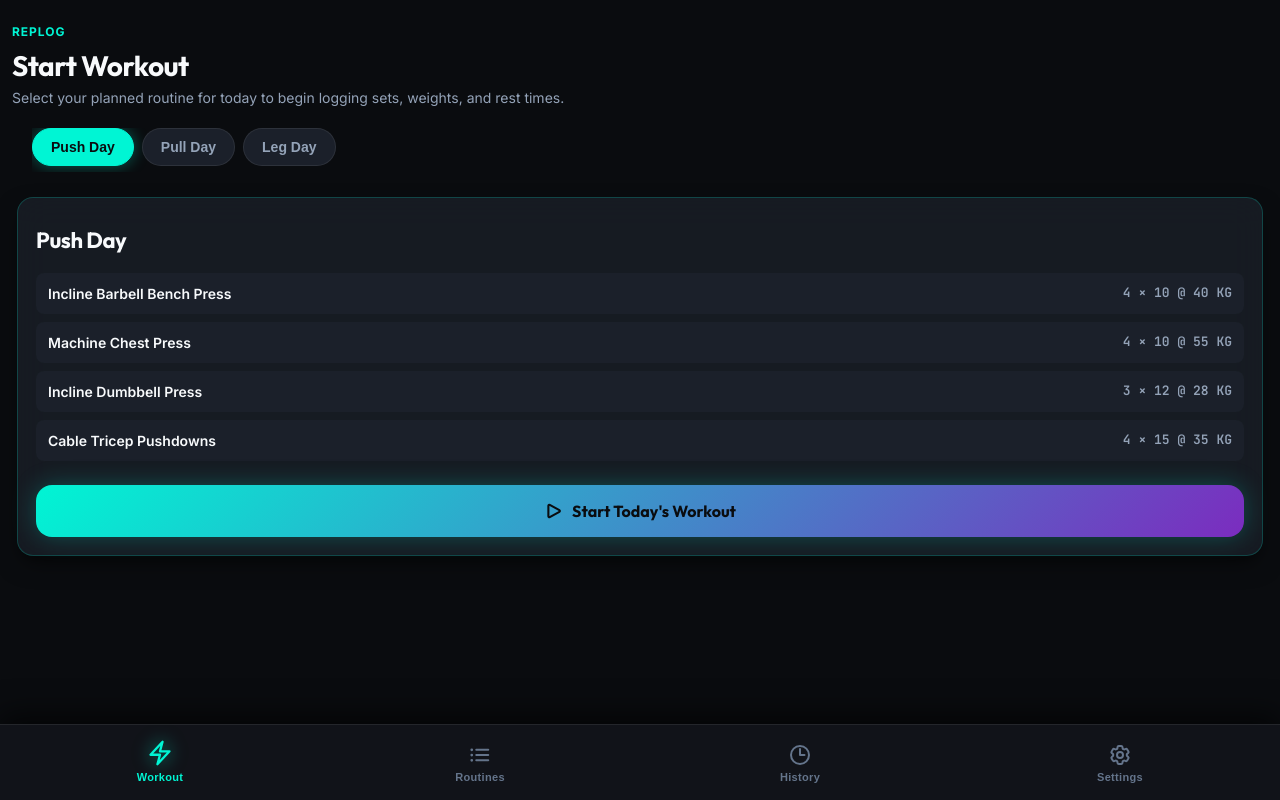
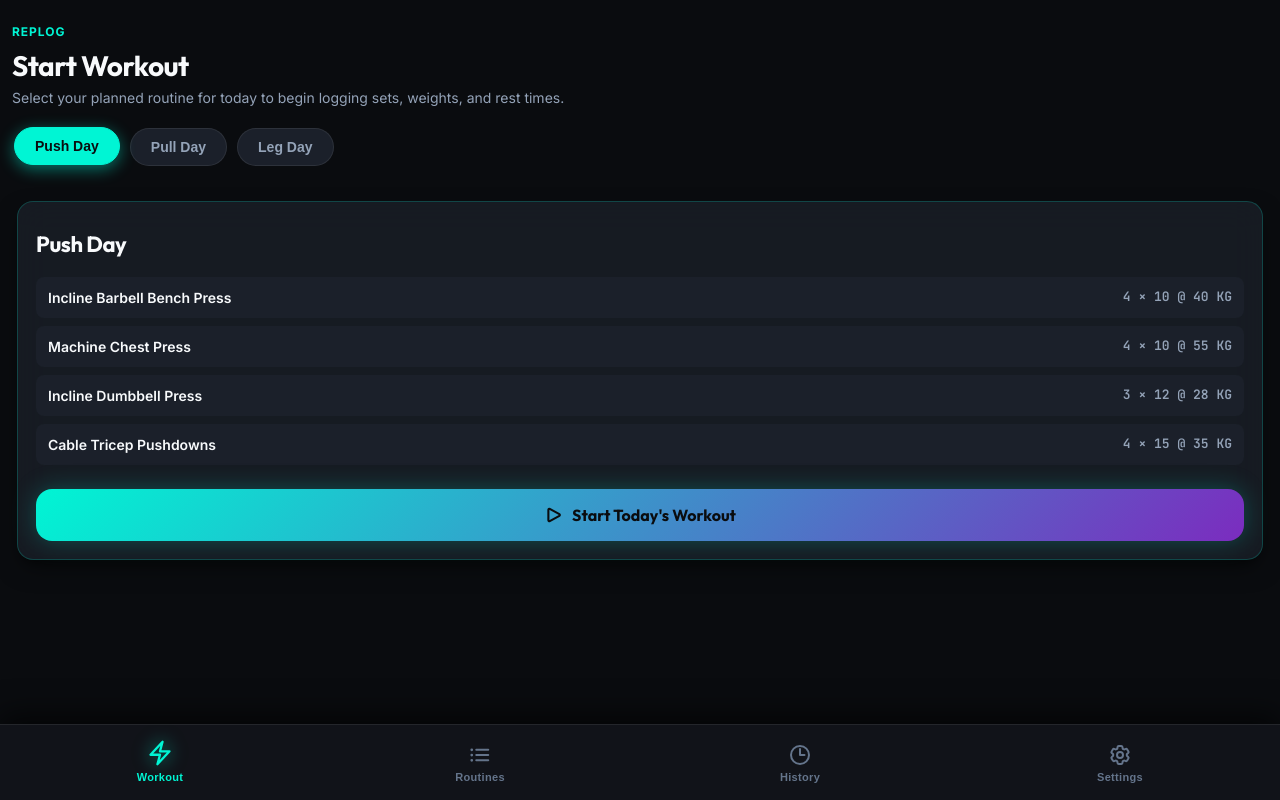
Before and after one commit to manisandar/RepLog, a website built with Vite: page index.html in a window 1280 px wide. Built offline with nearby package versions, Linux system fonts and the light colour scheme.

Commit message:
Fix pill-selector overflow clipping and layout overlap on workout page

```diff
--- a/src/index.css
+++ b/src/index.css
@@ -809,23 +809,28 @@ h4,
 
 .pill-selector {
   display: flex;
-  gap: 8px;
-  overflow-x: auto;
-  padding-bottom: 6px;
-  margin: 20px;
+  flex-wrap: wrap;
+  gap: 10px;
+  padding: 12px 2px 14px 2px;
+  margin: 8px 0 16px 0;
+  width: 100%;
 }
 
 .pill-btn {
   background: var(--bg-surface-2);
   border: 1px solid var(--border-subtle);
   color: var(--text-secondary);
-  padding: 10px 18px;
+  padding: 10px 20px;
   border-radius: var(--border-radius-full);
   font-size: 14px;
   font-weight: 600;
   white-space: nowrap;
+  flex-shrink: 0;
   cursor: pointer;
-  transition: all 0.2s ease;
+  transition: all 0.2s cubic-bezier(0.4, 0, 0.2, 1);
+  display: inline-flex;
+  align-items: center;
+  justify-content: center;
 }
 
 .pill-btn.active {
@@ -833,7 +838,8 @@ h4,
   color: #0A0C0F;
   border-color: var(--accent-cyan);
   font-weight: 700;
-  box-shadow: 0 0 15px rgba(0, 245, 212, 0.35);
+  box-shadow: 0 4px 16px rgba(0, 245, 212, 0.45);
+  transform: translateY(-1px);
 }
 
 /* Empty State Illustration / Message */
```
